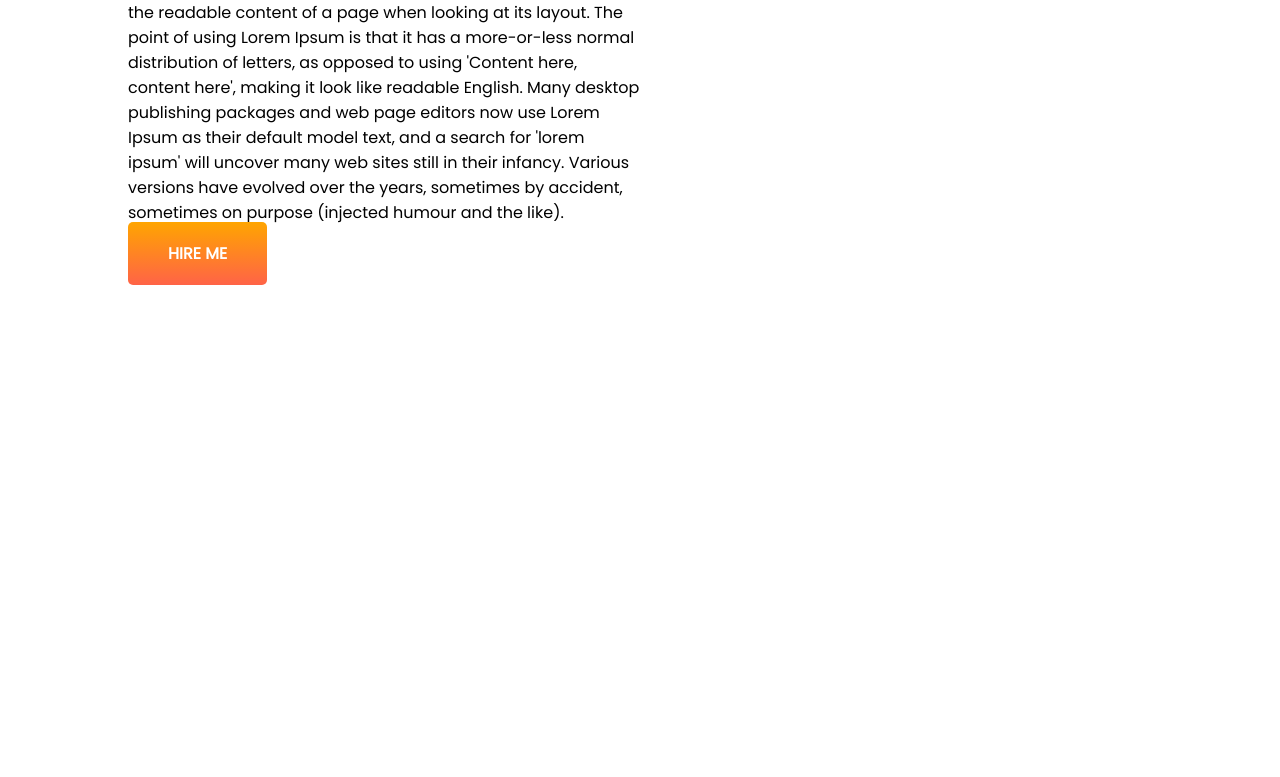
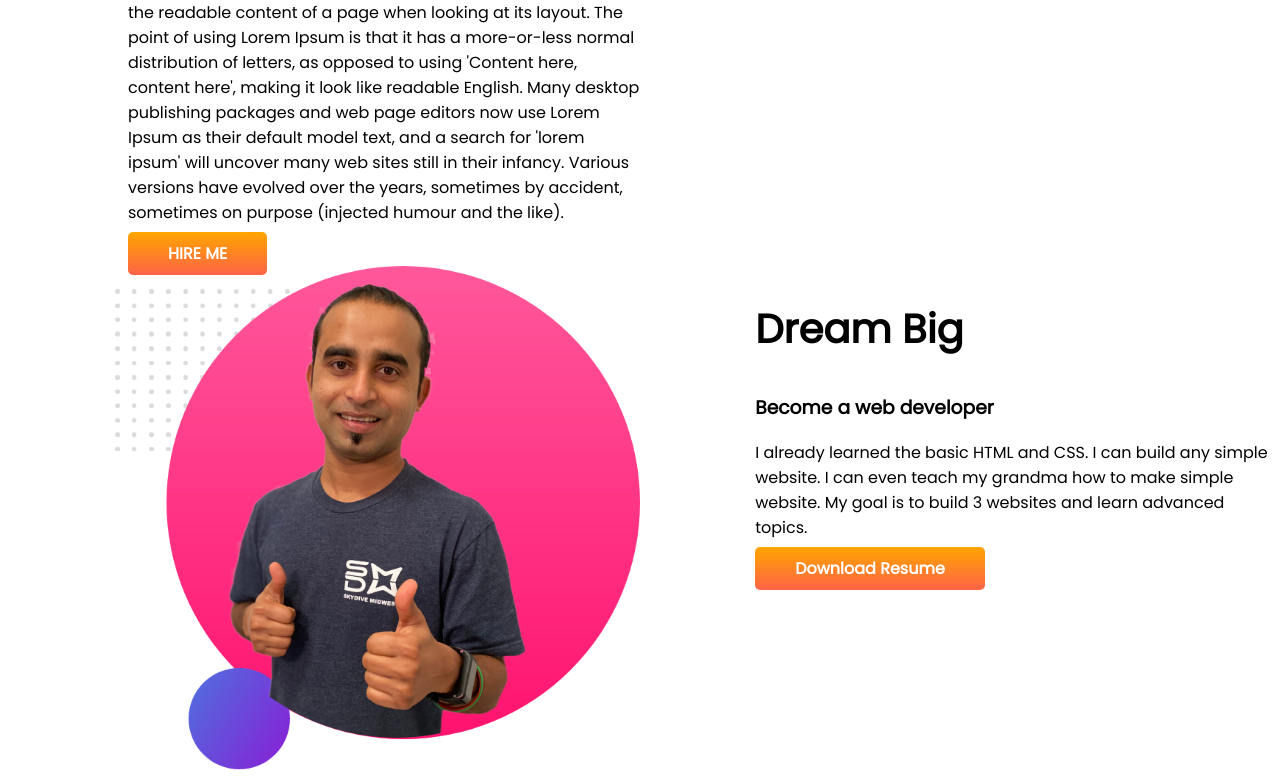
Before and after one commit to shorno532/Developer-Portfolio, a plain HTML site: page index.html in a window 1280 px wide. Shown: the part 422-1199 px from the top of the page. Before the commit the page ends 800 px from the top, so only its background shows below. Drawn offline with Linux system fonts and the light colour scheme.

Commit message:
dream big

```diff
--- a/index.html
+++ b/index.html
@@ -32,7 +32,8 @@
 
             </p>
 
-            <a class ="link-button" target="_blank" href="https://github.com/shorno532/Developer-Portfolio/blob/main/index.html">HIRE ME</a>
+            <a class="link-button" target="_blank"
+                href="https://github.com/shorno532/Developer-Portfolio/blob/main/index.html">HIRE ME</a>
 
         </div>
 
@@ -41,6 +42,28 @@
         </div>
     </section>
 
+    <section class="dream big">
+        <div class="width1">
+            <img src="images/jhankar2.png" alt="">
+        </div>
+        <div class="width1">
+            <h2> Dream Big</h2>
+            <h3> Become a web developer</h3>
+
+            <p>
+                I already learned the basic HTML and CSS. I can build any simple website. I can even teach my grandma
+                how to make simple website. My goal is to build 3 websites and learn advanced topics.
+            </p>
+            <a class="link-button" target="_break"
+                href="https://github.com/shorno532/Developer-Portfolio/blob/main/index.html">Download
+                Resume</a>
+        </div>
+
+
+
+
+    </section>
+
 </body>
 
 </html>
--- a/style.css
+++ b/style.css
@@ -9,6 +9,11 @@ h1 {
 
     font-size: 50px;
 
+}
+
+h2 {
+
+    font-size: 40px;
 }
 
 .orange-color {
@@ -41,7 +46,7 @@ section {
     background-image: linear-gradient(orange, tomato);
     font-weight: 700;
     color: white;
-    padding: 20px 40px;
+    padding: 10px 40px;
     border-radius: 5px;
 }
 
@@ -49,3 +54,21 @@ section {
     background-image: url(images/top-banner.png);
     background-repeat: no-repeat;
 }
+
+.width1 {
+
+    width: 60%;
+    float: left;
+    margin-left: 4%;
+    padding-left: 5%;
+}
+
+.width1 img {
+
+    width: 100%;
+}
+
+.dream big {
+    background-image: url(images/dream-bg.png);
+    background-repeat: no-repeat;
+}
```
